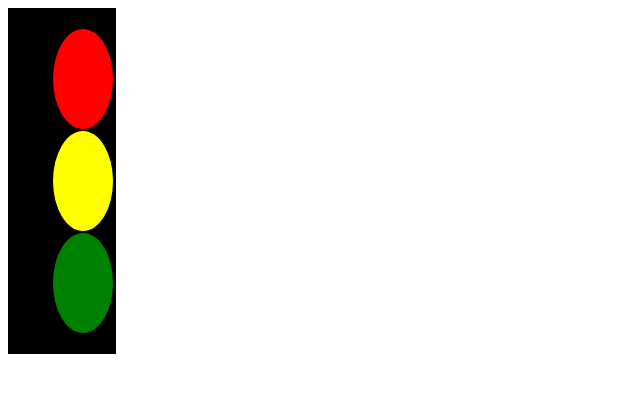
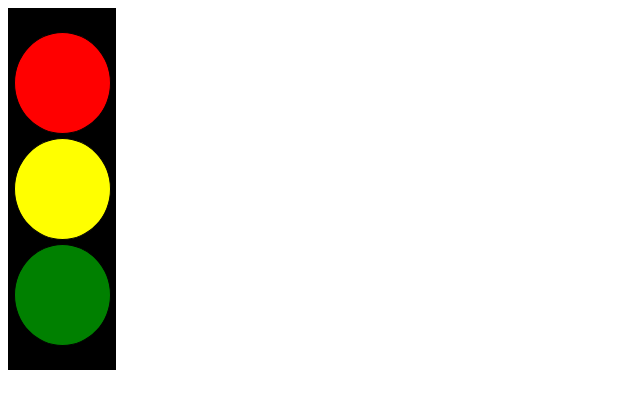
Before and after one commit to hassehulabeck/vue-trafficlight, a plain HTML site: page index.html in a window 1280 px wide. Shown: the whole page, without its empty margins (0-640 px from the left). Drawn offline with nearby package versions, Linux system fonts and the light colour scheme.

Commit message:
Fixed some CSS

```diff
--- a/index.html
+++ b/index.html
@@ -14,10 +14,11 @@
     }
     .lampa {
       flex: 0 1 auto;
-      width: 100%;
+      width: 95%;
       height: 100px;
       border-radius: 50%;
       border: thin solid black;
+      margin: 4px auto;
     }
     #red {
       background-color: red;
@@ -30,6 +31,10 @@
     }
     .black {
       background-color: black;
+    }
+    ul {
+      padding-inline-start: 0;
+      list-style-type: none;
     }
   </style>
 
```
